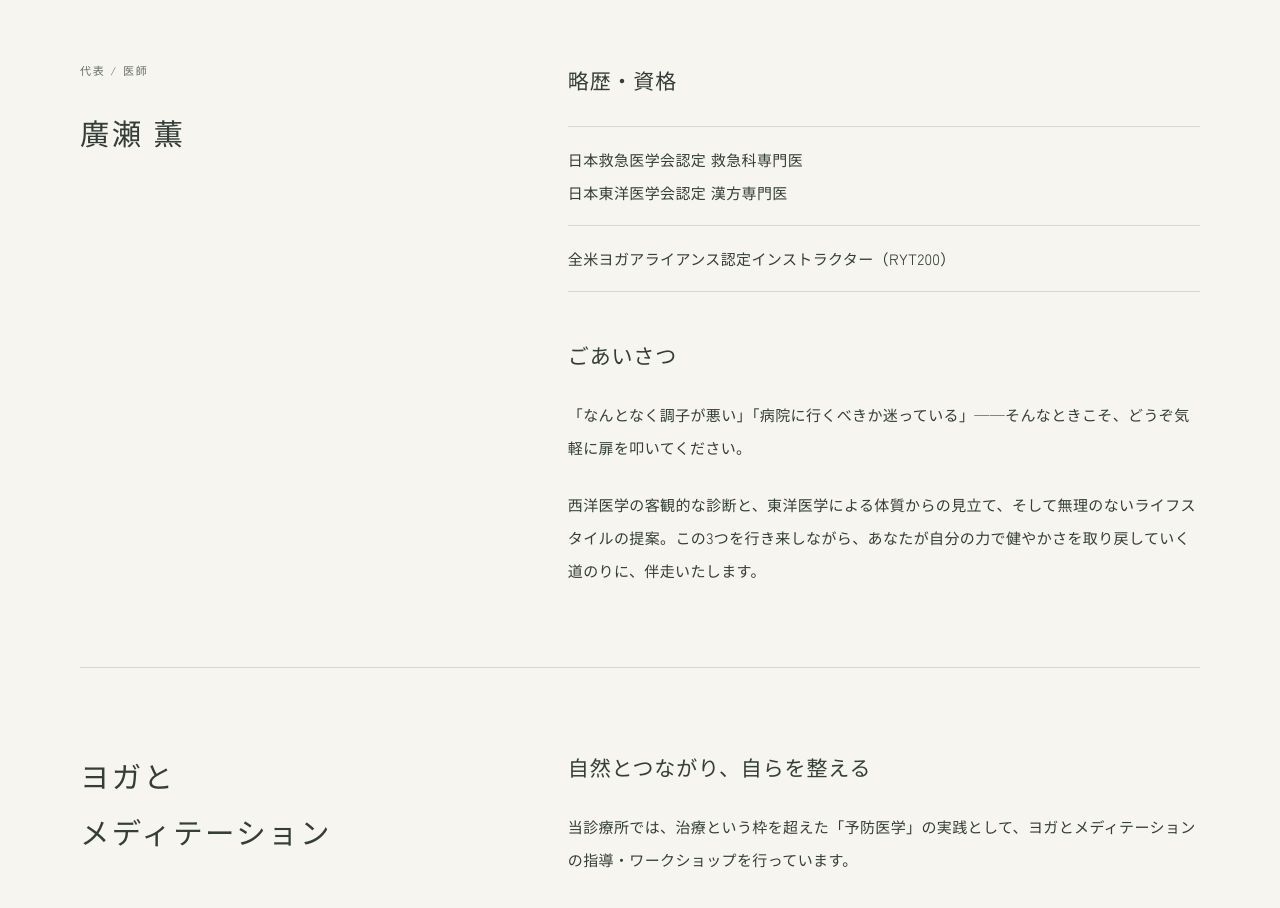
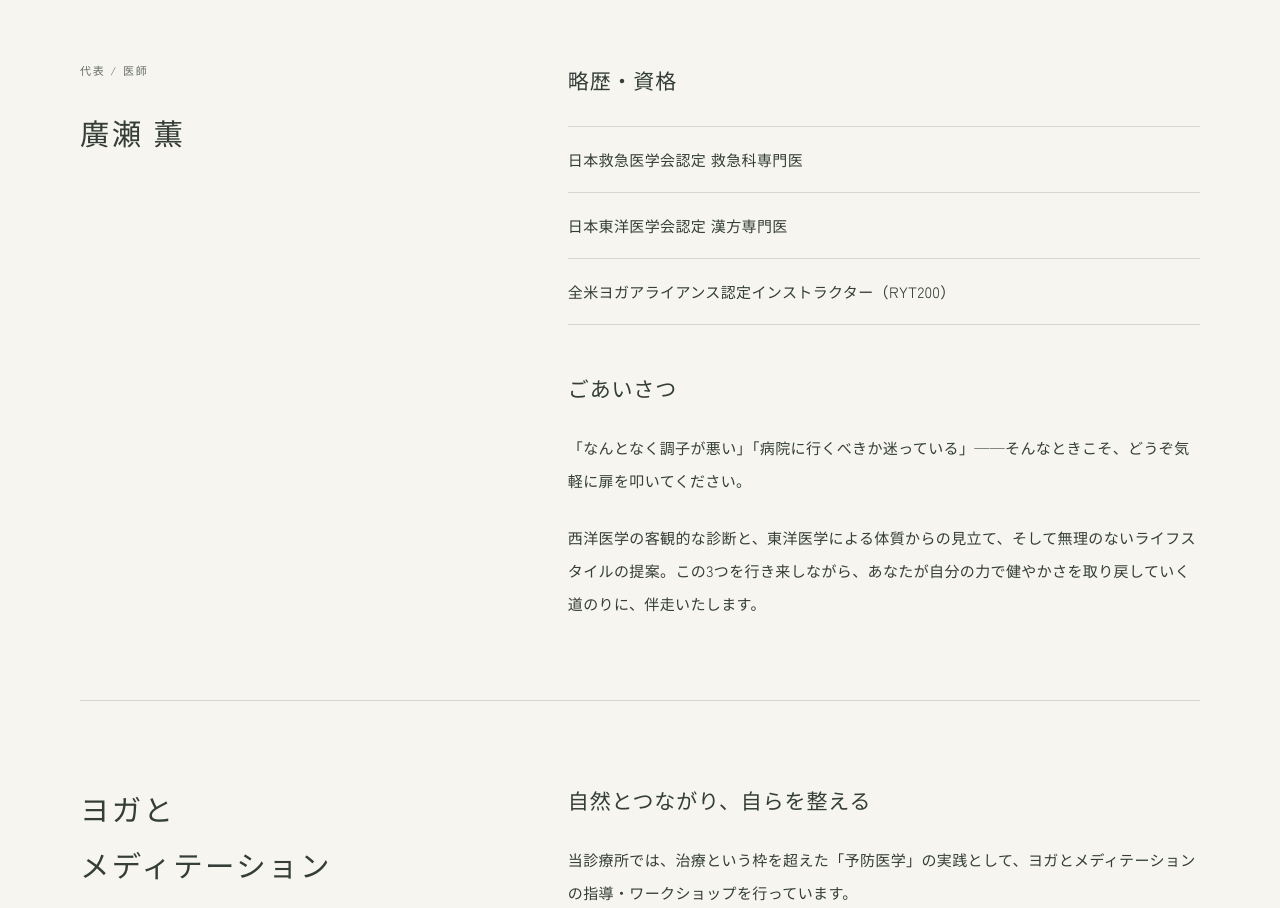
Before and after one commit to kaoruhirose/hirose-clinic-website, a Next.js app: page /about in a window 1280 px wide. Shown: the part 840-1748 px from the top of the page. Built offline with nearby package versions, Linux system fonts and the light colour scheme.

Commit message:
専門医資格の間に区切り線を追加

```diff
--- a/src/app/about/page.tsx
+++ b/src/app/about/page.tsx
@@ -25,10 +25,8 @@ export default function About() {
           <Photo photo={photos.portrait} />
           <h3>略歴・資格</h3>
           <ul className="rule-list">
-            <li>
-              日本救急医学会認定 救急科専門医<br />
-              日本東洋医学会認定 漢方専門医
-            </li>
+            <li>日本救急医学会認定 救急科専門医</li>
+            <li>日本東洋医学会認定 漢方専門医</li>
             <li>全米ヨガアライアンス認定インストラクター（RYT200）</li>
           </ul>
           <h3>ごあいさつ</h3>
```
Also changed, not shown: 1 other file (tests, documents, lock files or other folders).
